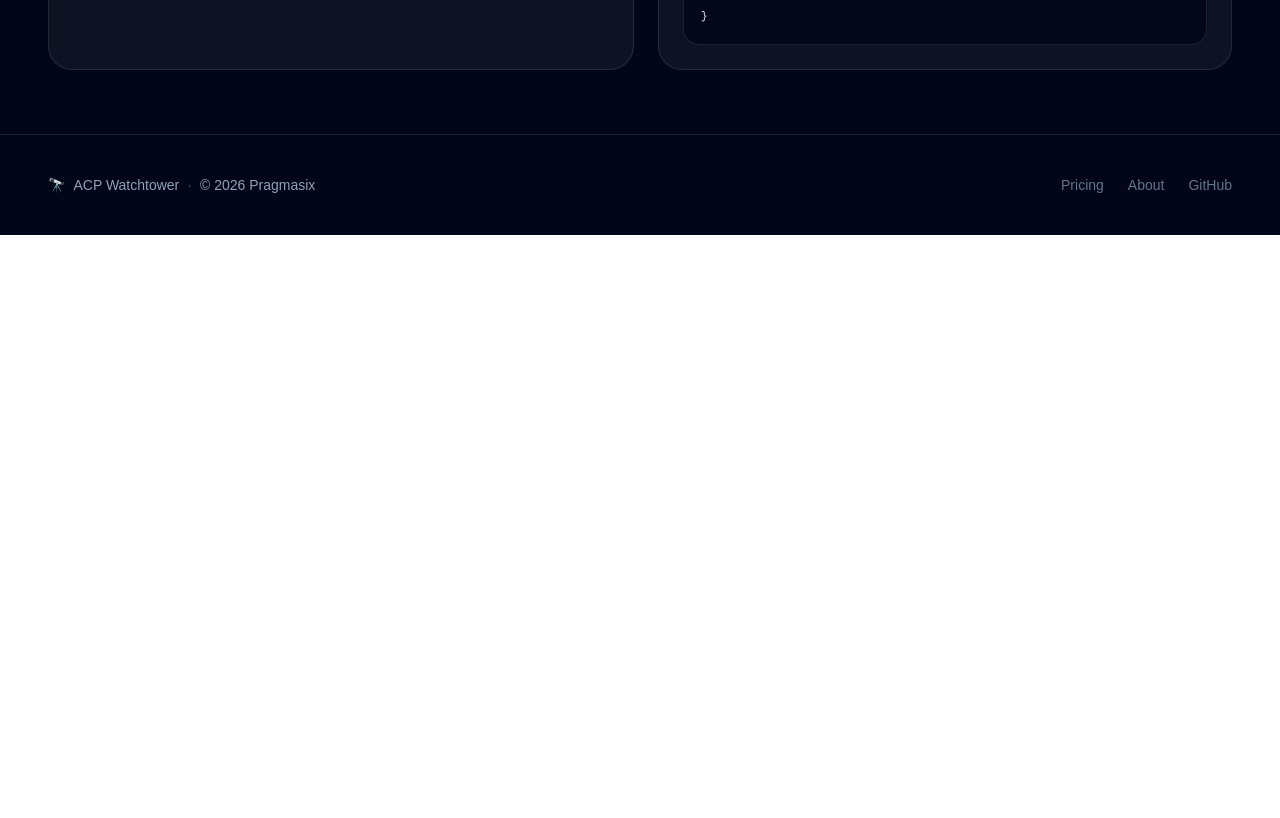
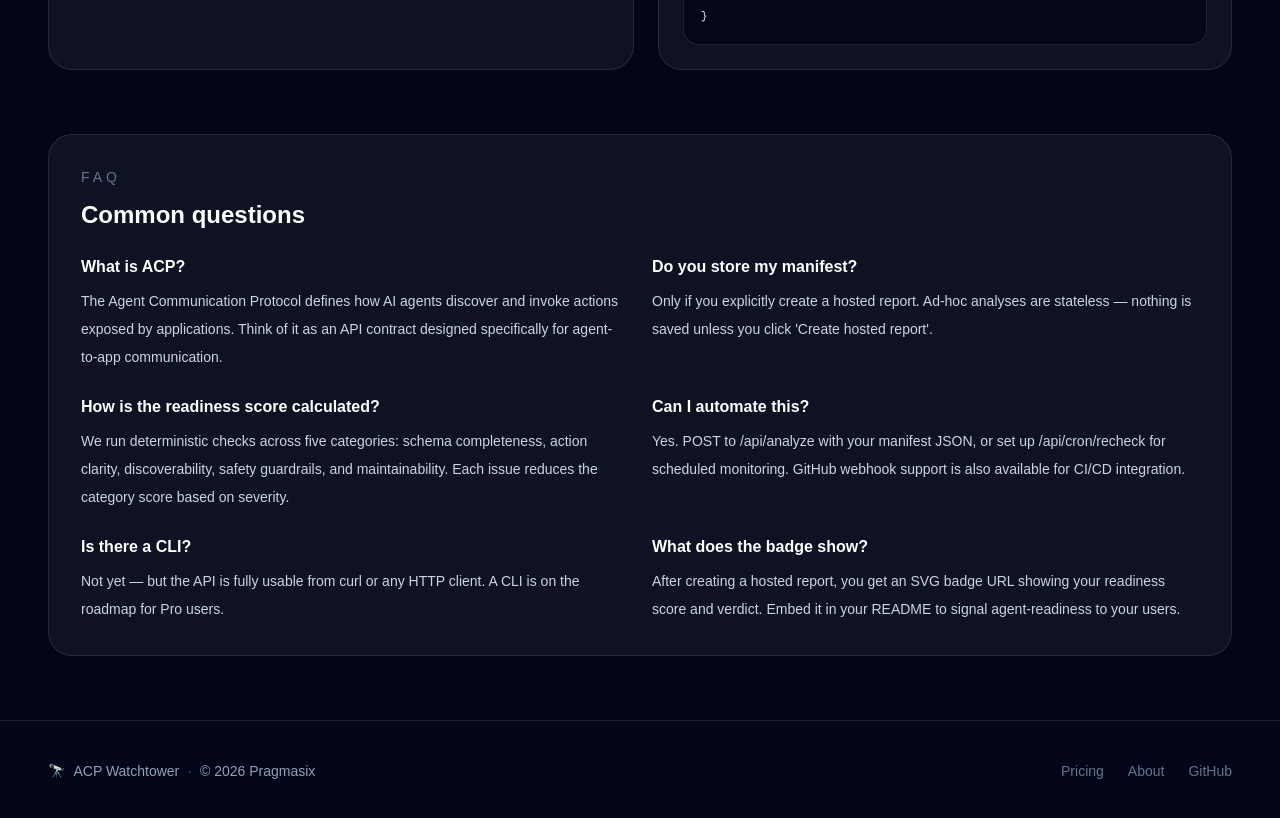
Before and after one commit to Splaticusamz/acp-watchtower, a Next.js app: page / in a window 1280 px wide. Shown: the part 2620-3438 px from the top of the page. Before the commit the page ends 2855 px from the top, so only its background shows below. Built offline with nearby package versions, Linux system fonts and the light colour scheme.

Commit message:
feat: input validation, loading skeletons, FAQ section, API hardening

```diff
--- a/src/app/api/analyze/route.ts
+++ b/src/app/api/analyze/route.ts
@@ -19,7 +19,11 @@ export async function POST(request: Request) {
       }
       manifestString = await res.text();
     } else {
-      const body = (await request.json()) as { manifest?: string };
+      const raw = await request.text();
+      if (raw.length > 500_000) {
+        return NextResponse.json({ error: "Manifest too large (max 500KB)" }, { status: 413 });
+      }
+      const body = JSON.parse(raw) as { manifest?: string };
       if (!body.manifest) {
         return NextResponse.json({ error: "manifest is required (POST body or ?url= param)" }, { status: 400 });
       }
--- a/src/app/page.tsx
+++ b/src/app/page.tsx
@@ -106,6 +106,26 @@ export default function Home() {
         </section>
 
         <WatchtowerWorkbench />
+
+        <section className="rounded-3xl border border-white/10 bg-white/5 p-8">
+          <p className="text-sm uppercase tracking-[0.28em] text-slate-500">FAQ</p>
+          <h2 className="mt-3 text-2xl font-semibold text-white">Common questions</h2>
+          <div className="mt-6 grid gap-6 lg:grid-cols-2">
+            {[
+              { q: "What is ACP?", a: "The Agent Communication Protocol defines how AI agents discover and invoke actions exposed by applications. Think of it as an API contract designed specifically for agent-to-app communication." },
+              { q: "Do you store my manifest?", a: "Only if you explicitly create a hosted report. Ad-hoc analyses are stateless — nothing is saved unless you click 'Create hosted report'." },
+              { q: "How is the readiness score calculated?", a: "We run deterministic checks across five categories: schema completeness, action clarity, discoverability, safety guardrails, and maintainability. Each issue reduces the category score based on severity." },
+              { q: "Can I automate this?", a: "Yes. POST to /api/analyze with your manifest JSON, or set up /api/cron/recheck for scheduled monitoring. GitHub webhook support is also available for CI/CD integration." },
+              { q: "Is there a CLI?", a: "Not yet — but the API is fully usable from curl or any HTTP client. A CLI is on the roadmap for Pro users." },
+              { q: "What does the badge show?", a: "After creating a hosted report, you get an SVG badge URL showing your readiness score and verdict. Embed it in your README to signal agent-readiness to your users." },
+            ].map(({ q, a }) => (
+              <div key={q}>
+                <h3 className="font-semibold text-white">{q}</h3>
+                <p className="mt-2 text-sm leading-7 text-slate-300">{a}</p>
+              </div>
+            ))}
+          </div>
+        </section>
       </section>
     </main>
   );
--- a/src/components/WatchtowerWorkbench.tsx
+++ b/src/components/WatchtowerWorkbench.tsx
@@ -165,7 +165,19 @@ export default function WatchtowerWorkbench() {
     };
   }, [analysis]);
 
+  function validateJson(input: string): string | null {
+    try {
+      const parsed = JSON.parse(input);
+      if (!parsed || typeof parsed !== "object" || Array.isArray(parsed)) return "Manifest must be a JSON object, not an array or primitive.";
+      return null;
+    } catch (e) {
+      return `Invalid JSON: ${e instanceof Error ? e.message : "parse error"}`;
+    }
+  }
+
   async function runAnalysis() {
+    const jsonError = validateJson(manifest);
+    if (jsonError) { setError(jsonError); return; }
     try {
       setBusy("analyze");
       setError(null);
@@ -348,8 +360,16 @@ export default function WatchtowerWorkbench() {
                 </div>
               </div>
             </div>
+          ) : busy === "analyze" ? (
+            <div className="mt-6 grid gap-4 animate-pulse">
+              <div className="grid gap-4 md:grid-cols-3">
+                {[1, 2, 3].map((i) => <div key={i} className="h-24 rounded-2xl bg-slate-800/50" />)}
+              </div>
+              <div className="h-32 rounded-2xl bg-slate-800/50" />
+              <div className="h-48 rounded-2xl bg-slate-800/50" />
+            </div>
           ) : (
-            <p className="mt-6 text-sm leading-7 text-slate-300">Run an analysis to see severity cards, category scores, and issue-level fix guidance.</p>
+            <p className="mt-6 text-sm leading-7 text-slate-300">Paste an ACP manifest above and hit &ldquo;Run readiness analysis&rdquo; to see severity cards, category scores, and issue-level fix guidance.</p>
           )}
         </article>
 
```
